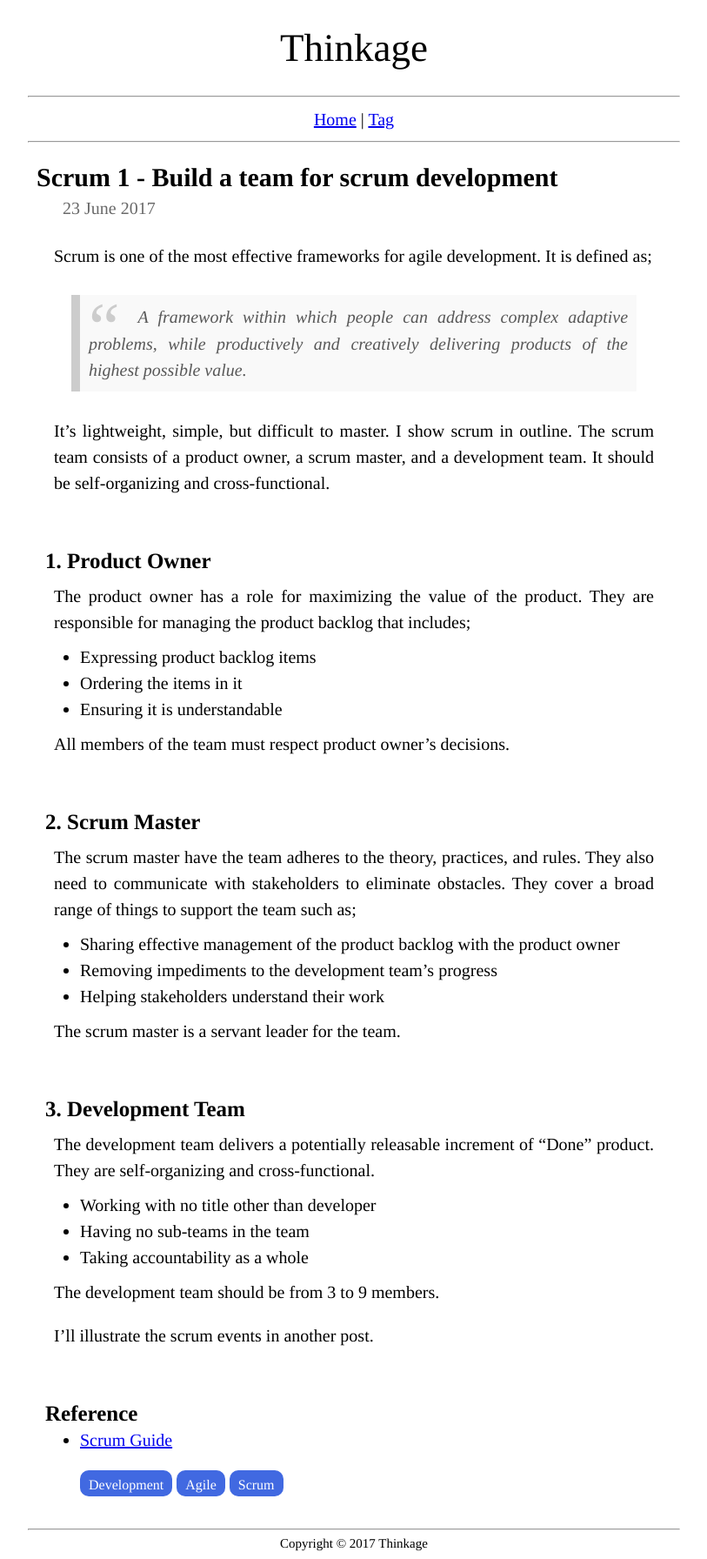
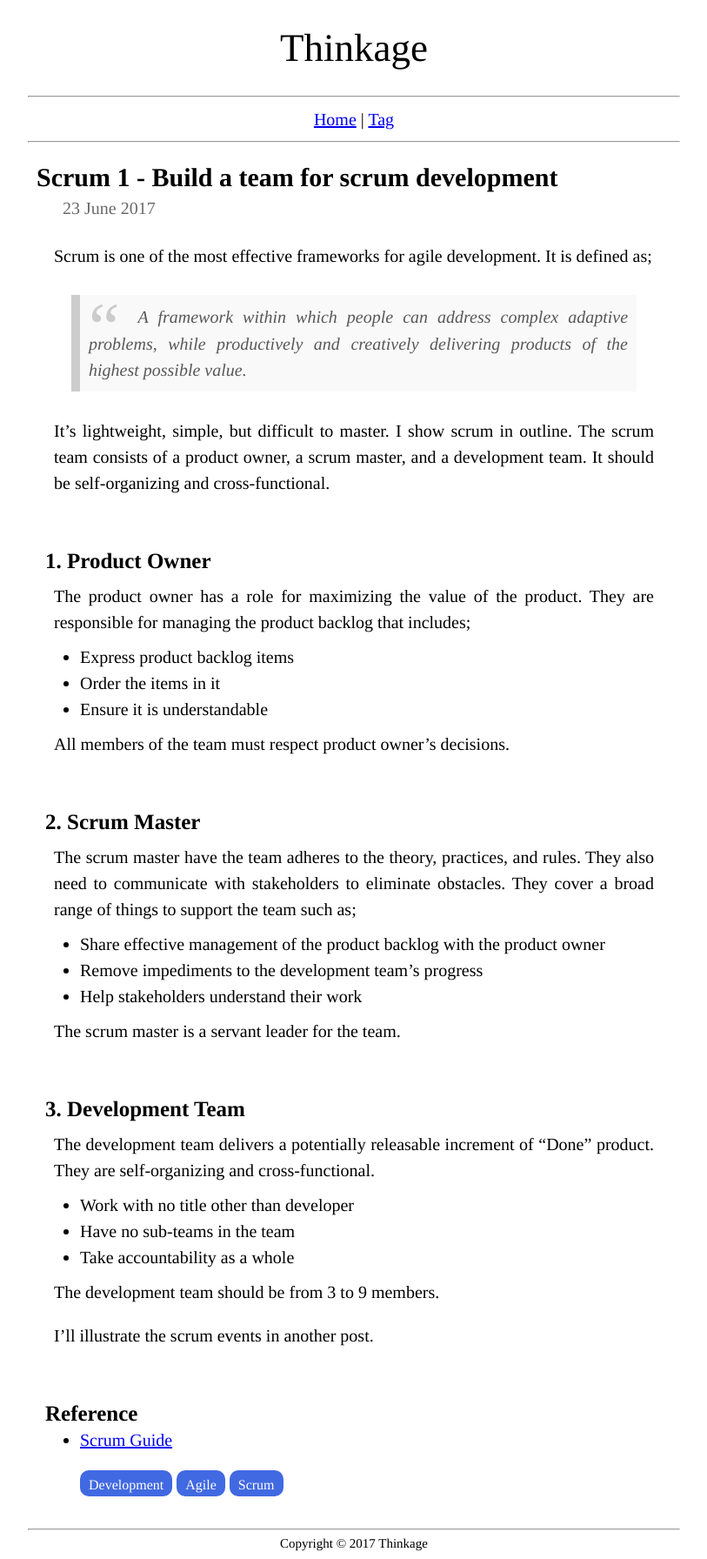
Before and after one commit to schwalbe10/thinkage, a Jekyll site: the page built from _posts/2017-06-23-team.md, in a window 1280 px wide. Shown: the whole page at 87% size, without its empty margins (233-1046 px from the left). Built offline with Jekyll 4.4.1, drawn with Linux system fonts in a browser that asks for light colours.

Commit message:
no message

```diff
--- a/_posts/2017-06-23-team.md
+++ b/_posts/2017-06-23-team.md
@@ -19,9 +19,9 @@ It's lightweight, simple, but difficult to master. I show scrum in outline. The
 
 The product owner has a role for maximizing the value of the product. They are responsible for managing the product backlog that includes;
 
-- Expressing product backlog items
-- Ordering the items in it
-- Ensuring it is understandable
+- Express product backlog items
+- Order the items in it
+- Ensure it is understandable
 
 All members of the team must respect product owner's decisions.
 
@@ -29,9 +29,9 @@ All members of the team must respect product owner's decisions.
 
 The scrum master have the team adheres to the theory, practices, and rules. They also need to communicate with stakeholders to eliminate obstacles. They cover a broad range of things to support the team such as;
 
-- Sharing effective management of the product backlog with the product owner
-- Removing impediments to the development team's progress
-- Helping stakeholders understand their work
+- Share effective management of the product backlog with the product owner
+- Remove impediments to the development team's progress
+- Help stakeholders understand their work
 
 The scrum master is a servant leader for the team.
 
@@ -39,9 +39,9 @@ The scrum master is a servant leader for the team.
 
 The development team delivers a potentially releasable increment of "Done" product. They are self-organizing and cross-functional.
 
-- Working with no title other than developer
-- Having no sub-teams in the team
-- Taking accountability as a whole
+- Work with no title other than developer
+- Have no sub-teams in the team
+- Take accountability as a whole
 
 The development team should be from 3 to 9 members.
 
```
